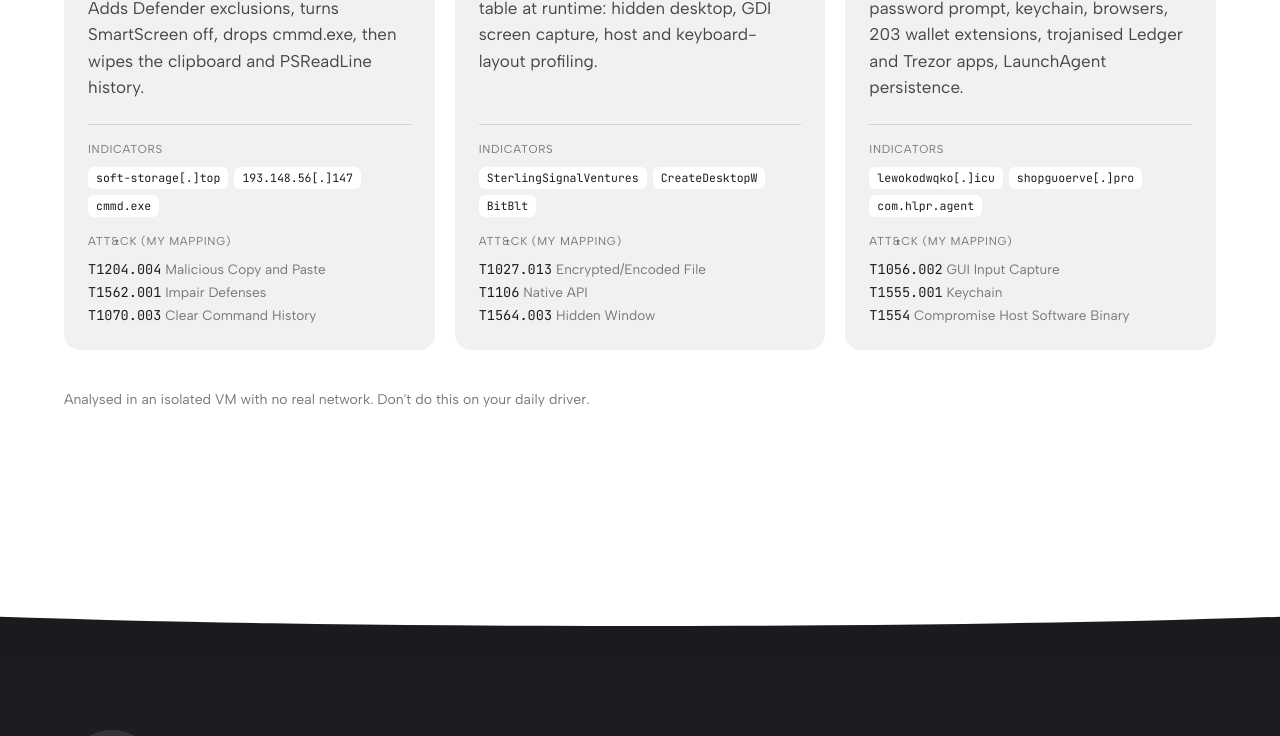
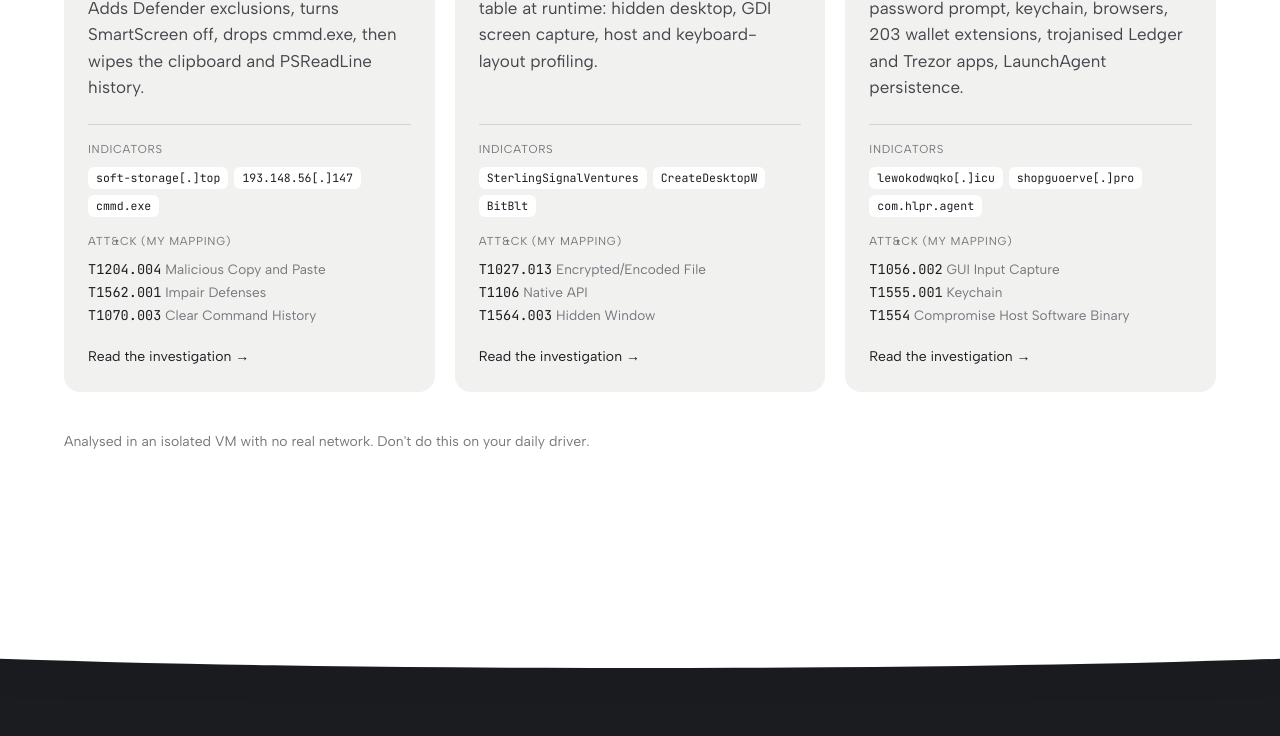
Before and after one commit to samdem-ai/portfolio, a Next.js app: page /en/lab in a window 1280 px wide. Shown: the part 2140-2876 px from the top of the page. Built offline with nearby package versions, Linux system fonts and the light colour scheme; no server answers.

Commit message:
link lab specimens to their write-up, update sample counts

```diff
--- a/app/[lang]/lab/page.tsx
+++ b/app/[lang]/lab/page.tsx
@@ -20,6 +20,12 @@ export default async function LabPage({ params }: PageProps<"/[lang]/lab">) {
   if (!hasLocale(lang)) notFound();
   const dict = getDictionary(lang);
   const lab = getPost("malware-lab", lang);
+  const writeups = new Map(
+    specimens.flatMap((s) => {
+      const page = s.writeup && getPost(s.writeup, lang)?.page;
+      return page ? [[s.writeup!, page] as const] : [];
+    }),
+  );
 
   return (
     <>
@@ -82,6 +88,11 @@ export default async function LabPage({ params }: PageProps<"/[lang]/lab">) {
                     ))}
                   </ul>
                 </div>
+                {writeups.get(s.writeup ?? "") && (
+                  <Link href={writeups.get(s.writeup!)!} className="ulink inline-block text-sm">
+                    {dict.lab.writeup} →
+                  </Link>
+                )}
               </div>
             </li>
           ))}
--- a/content/specimens.ts
+++ b/content/specimens.ts
@@ -8,6 +8,8 @@ export type Specimen = {
   iocs: string[];
   /** My ATT&CK mapping of the behaviour described in the report. */
   attack: { id: string; name: string }[];
+  /** Slug of the content/work post that covers this sample, if any. */
+  writeup?: string;
 };
 
 export const specimens: Specimen[] = [
@@ -142,6 +144,7 @@ export const specimens: Specimen[] = [
   {
     name: "Stager.PastePlugin.PS1",
     alias: "worker?=7341210743/ai-plugin",
+    writeup: "youtube-paste-stealer",
     type: "Stager",
     behaviour: {
       en: "Served only to a PowerShell User-Agent. Adds Defender exclusions, turns SmartScreen off, drops cmmd.exe, then wipes the clipboard and PSReadLine history.",
@@ -157,6 +160,7 @@ export const specimens: Specimen[] = [
   {
     name: "Spy.SterlingSignal.Win64",
     alias: "cmmd.exe",
+    writeup: "youtube-paste-stealer",
     type: "Spy",
     behaviour: {
       en: "Garbled Go binary that decrypts its API table at runtime: hidden desktop, GDI screen capture, host and keyboard-layout profiling.",
@@ -172,6 +176,7 @@ export const specimens: Specimen[] = [
   {
     name: "Stealer.Mrdor.macOS",
     alias: "p7tp4i95c5x1fs96",
+    writeup: "youtube-paste-stealer",
     type: "Stealer",
     behaviour: {
       en: "AMOS-like stealer: fake System Settings password prompt, keychain, browsers, 203 wallet extensions, trojanised Ledger and Trezor apps, LaunchAgent persistence.",
--- a/content/work/malware-lab/en.mdx
+++ b/content/work/malware-lab/en.mdx
@@ -30,7 +30,7 @@ Triage notes written over months drift: different headings, different IOC format
 1. Static triage in one command: hashes, strings, PE imports, YARA matches and a VirusTotal lookup.
 2. Each sample gets a `sample.yml`, a single data model that every output is rendered from.
 3. Renderers produce a Markdown report, a static HTML dashboard and an aggregated IOC catalog.
-4. Samples are renamed `Type.Family.Platform` from their actual behaviour, so the name tells you what it does. The nine specimens are on the [lab page](/en/lab).
+4. Samples are renamed `Type.Family.Platform` from their actual behaviour, so the name tells you what it does. They're all on the [lab page](/en/lab), along with the ones I've analysed since.
 
 ## Architecture
 
--- a/content/work/malware-lab/fr.mdx
+++ b/content/work/malware-lab/fr.mdx
@@ -30,7 +30,7 @@ Des notes de triage écrites sur plusieurs mois dérivent : titres différents,
 1. Triage statique en une commande : empreintes, chaînes, imports PE, correspondances YARA et recherche VirusTotal.
 2. Chaque échantillon a un `sample.yml`, un modèle de données unique à partir duquel tout est généré.
 3. Des moteurs de rendu produisent un rapport Markdown, un tableau de bord HTML statique et un catalogue d'IOC agrégé.
-4. Les échantillons sont renommés `Type.Famille.Plateforme` d'après leur comportement réel : le nom dit ce qu'ils font. Les neuf spécimens sont sur la [page labo](/fr/lab).
+4. Les échantillons sont renommés `Type.Famille.Plateforme` d'après leur comportement réel : le nom dit ce qu'ils font. Ils sont tous sur la [page labo](/fr/lab), avec ceux analysés depuis.
 
 ## Architecture
 
--- a/lib/dictionary.ts
+++ b/lib/dictionary.ts
@@ -71,7 +71,7 @@ const en = {
       },
       {
         title: "Malware analysis",
-        body: "Static and dynamic triage, Ghidra and IDA, x86/x64. Nine samples analysed and documented, from droppers to WannaCry, with IOCs and reports.",
+        body: "Static and dynamic triage, Ghidra and IDA, x86/x64, Windows and macOS. Twelve samples analysed and documented, from droppers to WannaCry to a macOS wallet stealer, with IOCs and reports.",
       },
       {
         title: "Audit & hardening",
@@ -115,6 +115,7 @@ const en = {
     attack: "ATT&CK (my mapping)",
     full: "Full reports and IOC catalog",
     toolkit: "The toolkit",
+    writeup: "Read the investigation",
   },
   uses: {
     title: "Uses",
@@ -209,7 +210,7 @@ const fr: Dictionary = {
       },
       {
         title: "Analyse de malwares",
-        body: "Triage statique et dynamique, Ghidra et IDA, x86/x64. Neuf échantillons analysés et documentés, du dropper à WannaCry, avec IOC et rapports.",
+        body: "Triage statique et dynamique, Ghidra et IDA, x86/x64, Windows et macOS. Douze échantillons analysés et documentés, du dropper à WannaCry en passant par un stealer de portefeuilles macOS, avec IOC et rapports.",
       },
       {
         title: "Audit et durcissement",
@@ -253,6 +254,7 @@ const fr: Dictionary = {
     attack: "ATT&CK (ma correspondance)",
     full: "Rapports complets et catalogue d'IOC",
     toolkit: "L'outil",
+    writeup: "Lire l'enquête",
   },
   uses: {
     title: "Outils",
```
